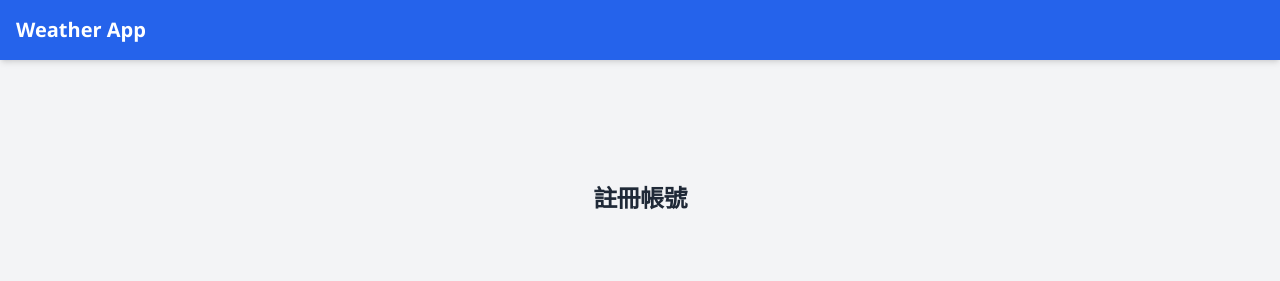
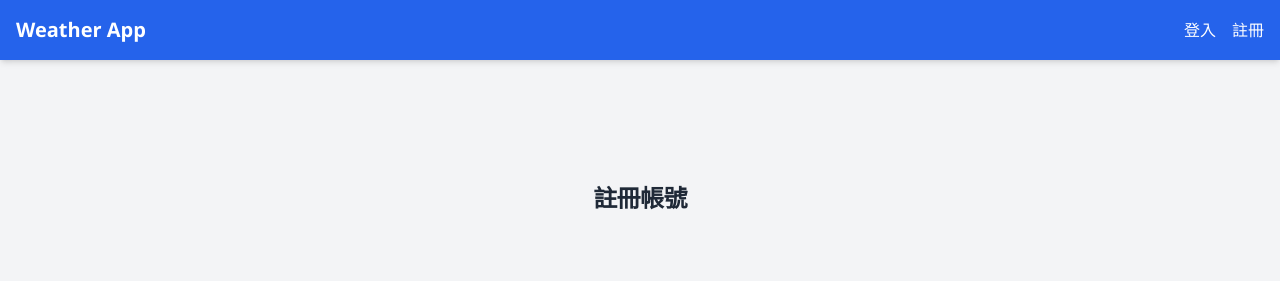
Before and after one commit to yojwei/flask-weather-app, a Flask app: page /auth/register in a window 1280 px wide. Shown: the top 281 px of the page. Run offline with Flask 3, Linux system fonts and the light colour scheme; some libraries are stand-ins or nearby versions.

Commit message:
feat(ui): 新增導航列認證選項
- 顯示已登入使用者的帳號名稱
- 新增登出連結
- 新增登入和註冊連結（未登入時）

```diff
--- a/flask_weather/templates/base.html
+++ b/flask_weather/templates/base.html
@@ -21,6 +21,15 @@
         <nav class="bg-blue-600 text-white shadow-md mb-8">
             <div class="container mx-auto px-4 py-4 flex justify-between items-center">
                 <a class="text-xl font-bold" href="{{ url_for('main.index') }}">Weather App</a>
+                <div class="flex gap-4">
+                    {% if current_user.is_authenticated %}
+                    <span class="nav-item nav-link">Hi, {{ current_user.username }}</span>
+                    <a class="nav-item nav-link hover:text-blue-200" href="{{ url_for('auth.logout') }}">登出</a>
+                    {% else %}
+                    <a class="nav-item nav-link hover:text-blue-200" href="{{ url_for('auth.login') }}">登入</a>
+                    <a class="nav-item nav-link hover:text-blue-200" href="{{ url_for('auth.register') }}">註冊</a>
+                    {% endif %}
+                </div>
             </div>
         </nav>
 
```
